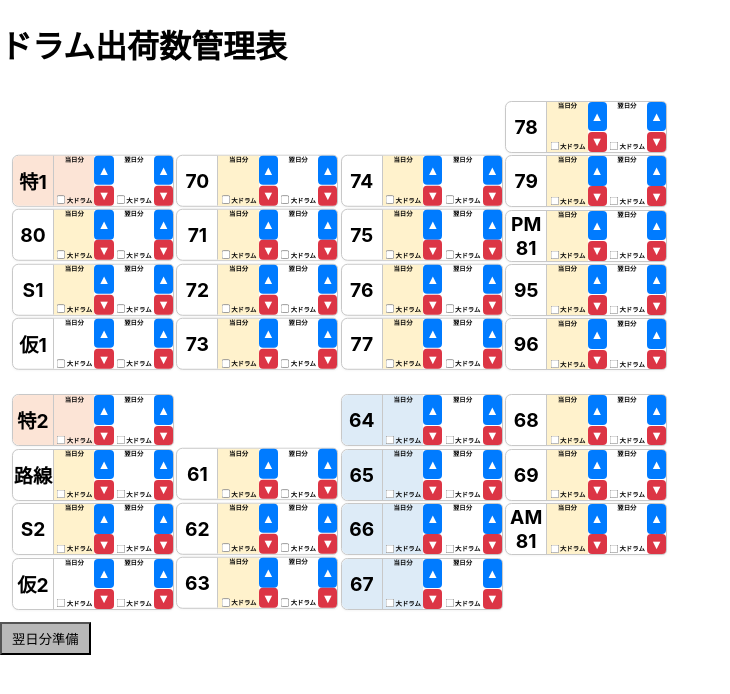
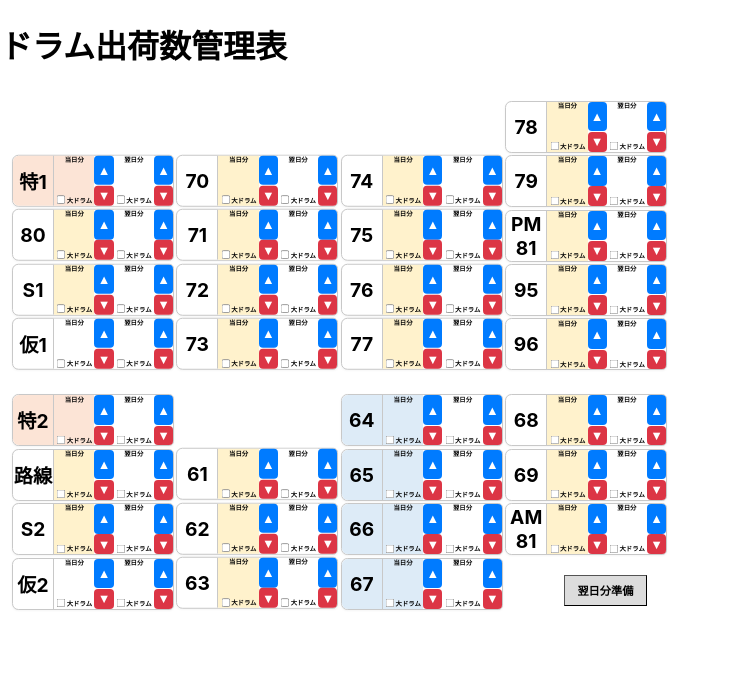
Before and after one commit to Rgtntppy/IBC, a React (Create React App) app: page /master in a window 1280 px wide. Shown: the top 694 px of the page, without its empty margins (0-730 px from the left). Built offline with nearby package versions, Linux system fonts and the light colour scheme; the HTML template or start-up script is replaced by a standard one.

Commit message:
翌日分準備のボタンを正規配置へ移動

```diff
--- a/src/components/master/ShipmentDesign.scss
+++ b/src/components/master/ShipmentDesign.scss
@@ -226,7 +226,22 @@ $button-radius: 5px;
     }
 }
 
+.amBinGrid {
+    position: relative;
+}
+
 .prepareNextDay {
-    padding: 5px 10px;
-    background-color: rgb(184, 184, 184);
+    position: absolute;
+    bottom: 20px;
+    right: 40px;
+    padding: 8px 16px;
+    background-color: rgb(220, 220, 220);
+    font-size: 14px;
+    font-weight: 600;
+    cursor: pointer;
+    z-index: 10;
+
+    &:hover {
+        background-color: red;
+    }
 }
--- a/src/components/master/ShipmentTable.tsx
+++ b/src/components/master/ShipmentTable.tsx
@@ -85,7 +85,7 @@ const ShipmentTable: React.FC = () => {
       ))}
     </div>
 
-    <div ref={amRef} className='binGrid'>
+    <div ref={amRef} className='binGrid amBinGrid'>
       {amColumns.map((col, colIndex) => (
         <div
           key={colIndex}
@@ -101,7 +101,11 @@ const ShipmentTable: React.FC = () => {
           ))}
         </div>
       ))}
+      <button className='prepareNextDay' onClick={() => setShowConfirmModal(true)}>
+        翌日分準備
+      </button>
     </div>
+
     {showConfirmModal && (
       <div className='modal-overlay'>
         <div className='modal-content'>
@@ -120,7 +124,6 @@ const ShipmentTable: React.FC = () => {
         </div>
       </div>
     )}
-    <button className='prepareNextDay' onClick={() => setShowConfirmModal(true)}>翌日分準備</button>
     </>
   );
 };
```
